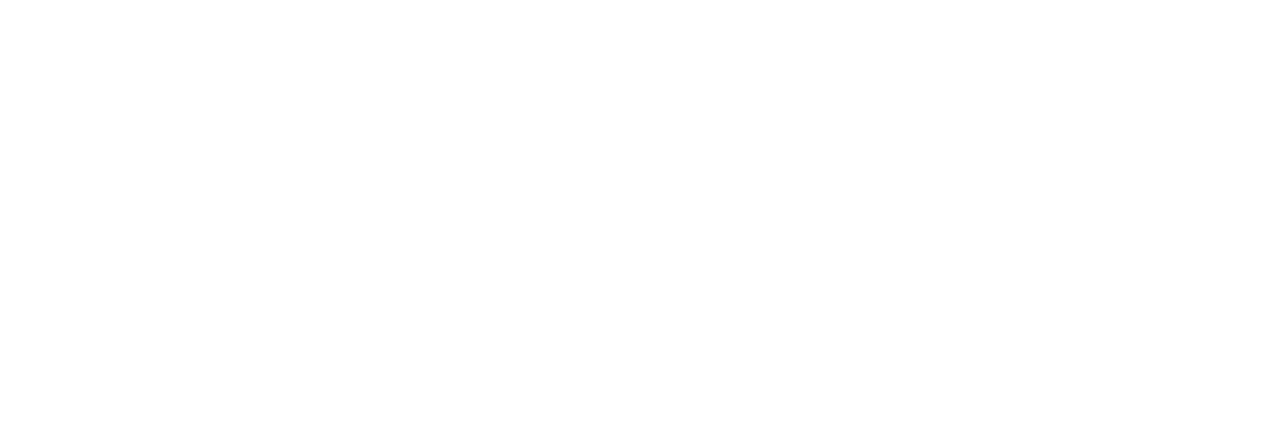
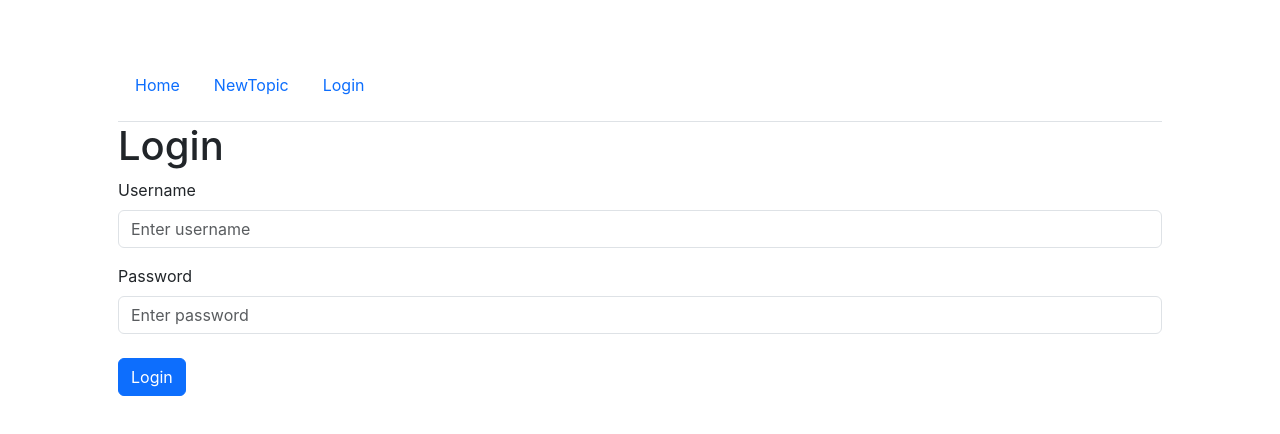
Before and after one commit to PeerapatAtta/React_MERN_Auth-CRUD, a React (Create React App) app in the folder client/: page /login in a window 1280 px wide. Before the commit this address had no page. Shown: the top 434 px of the page. Built offline with nearby package versions, Linux system fonts and the light colour scheme.

Commit message:
48. Client - Login

```diff
--- a/client/src/MyRoute.js
+++ b/client/src/MyRoute.js
@@ -3,6 +3,7 @@
 import FormComponent from './components/FormComponent';
 import SingleComponent from './components/SingleComponent';
 import EditComponent from './components/EditComponent';
+import LoginComponent from './components/LoginComponent';
 
 const MyRoute = () => {
     return (
@@ -12,6 +13,7 @@
                 <Route path="/create" element={<FormComponent />} />
                 <Route path="/blog/:slug" element={<SingleComponent />} />
                 <Route path="/blog/edit/:slug" element={<EditComponent />} />
+                <Route path="/login" element={<LoginComponent />} />
             </Routes>
         </BrowserRouter>
     );
--- /dev/null
+++ b/client/src/components/LoginComponent.js
@@ -0,0 +1,89 @@
+import NavbarComponent from "./NavbarComponent";
+import { useState } from "react";
+// import axios from "axios";
+// import Swal from "sweetalert2";
+
+const LoginComponent = () => {
+    // กำหนดค่าเริ่มต้นให้กับ state
+    const [state, setState] = useState({
+        username: "",
+        password: ""
+    });
+    const { username, password } = state;
+
+    // กำหนดค่าให้กับ state เมื่อมีการเปลี่ยนแปลงใน input
+    const inputValue = name => event => {
+        setState({
+            ...state,
+            [name]: event.target.value // อัพเดตค่าใน state ตามชื่อของ input
+        });
+    }
+
+    // ฟังก์ชันสำหรับจัดการการส่งฟอร์ม
+    const submitForm = (e) => {
+        e.preventDefault(); // ป้องกันการรีเฟรชหน้าเว็บ
+        console.table({ username, password }); // แสดงค่าใน console
+        console.log("API URL = ", process.env.REACT_APP_API); // แสดง URL ของ API ที่ใช้
+        // ส่งข้อมูลไปยัง API ด้วย axios
+        // axios
+        //     .post(`${process.env.REACT_APP_API}/create`, {
+        //         title: username,
+        //         author: password
+        //     })
+        //     .then(reponse => {
+        //         Swal.fire({
+        //             title: "Alert",
+        //             text: "Topic created successfully!",
+        //             icon: "success"
+        //         });
+        //         // รีเซ็ตค่าใน state หลังจากส่งข้อมูลสำเร็จ
+        //         setState({
+        //             username: "",
+        //             password: ""
+        //         });
+        //     })
+        //     .catch(err => {
+        //         // alert(err.reponse.data.error);
+        //         Swal.fire({
+        //             title: "Alert",
+        //             text: err.response?.data?.error || "An error occurred",
+        //             icon: "error"
+        //         });
+        //     });
+    }
+
+    // แสดงผล UI ของคอมโพเนนต์
+    // ใช้ JSX เพื่อสร้างฟอร์มสำหรับการล็อกอิน
+    return (
+        <div className="container p-5">
+            <NavbarComponent />
+            <h1>Login</h1>
+            <form onSubmit={submitForm}>
+
+                <div className="form-group">
+                    <label className="form-label">Username</label>
+                    <input type="text"
+                        className="form-control"
+                        placeholder="Enter username"
+                        value={username}
+                        onChange={inputValue("username")}
+                    />
+                </div>
+
+                <div className="form-group mt-3">
+                    <label className="form-label">Password</label>
+                    <input type="password"
+                        className="form-control"
+                        placeholder="Enter password"
+                        value={password}
+                        onChange={inputValue("password")}
+                    />
+                </div>
+                <br />
+                <input type="submit" value="Login" className="btn btn-primary" />
+            </form>
+        </div>
+    );
+}
+
+export default LoginComponent;
--- a/client/src/components/NavbarComponent.js
+++ b/client/src/components/NavbarComponent.js
@@ -9,6 +9,9 @@
                 <li className="nav-item pr-3 pt-3 pb-3">
                     <a className="nav-link" href="/create">NewTopic</a>
                 </li>
+                <li className="nav-item pr-3 pt-3 pb-3">
+                    <a className="nav-link" href="/login">Login</a>
+                </li>
             </ul>
         </nav>
     );
```
